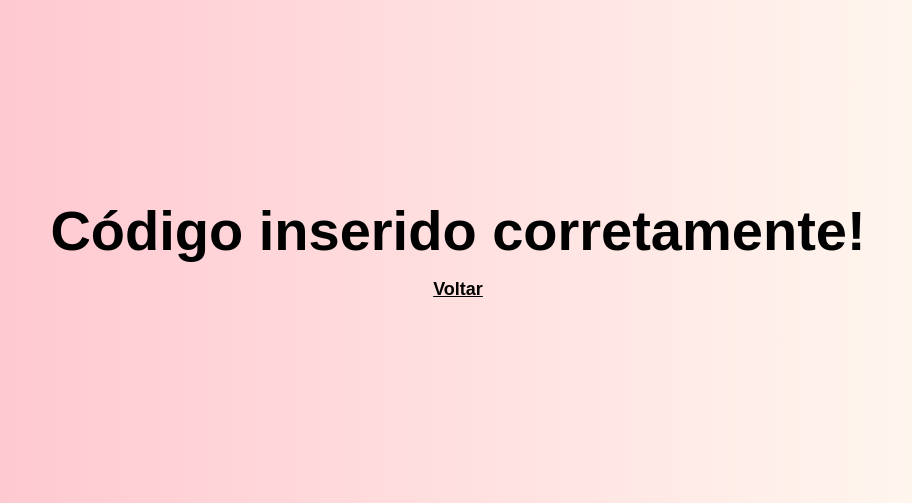
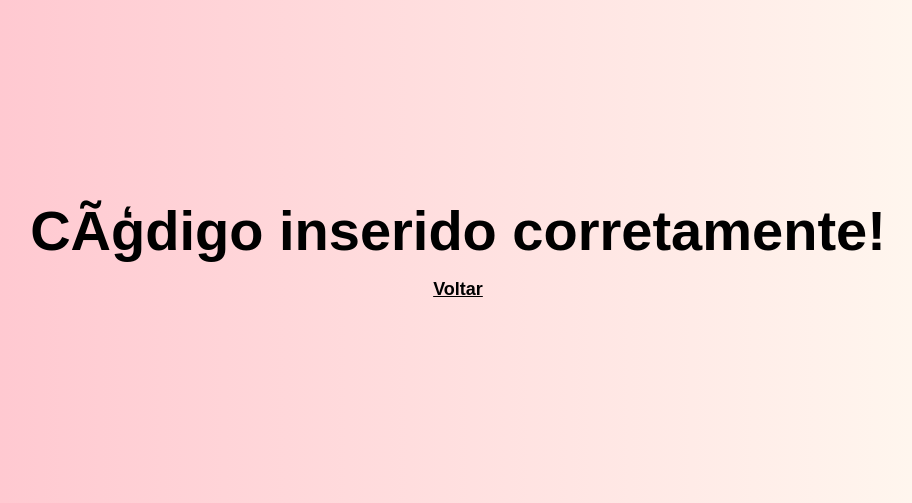
Before and after one commit to leolimag/two-factor-auth, a PHP site: page /success.php in a window 1280 px wide. Shown: the part 170-673 px from the top of the page, without its empty margins (182-1094 px from the left). Run offline with PHP 8.4, Linux system fonts and the light colour scheme.

Commit message:
Update success.php

```diff
--- a/two-factor-authentication/success.php
+++ b/two-factor-authentication/success.php
@@ -5,11 +5,11 @@
     <meta http-equiv="X-UA-Compatible" content="IE=edge">
     <meta name="viewport" content="width=device-width, initial-scale=1.0">
     <link rel="stylesheet" href="css/style.css">
-    <title>Código correto</title>
+    <title>CÃģdigo correto</title>
 </head>
 <body class="background">
 <div class="content-success">
-    <h1>Código inserido corretamente!</h1>
+    <h1>CÃģdigo inserido corretamente!</h1>
     <p><a class="link" href="index.php">Voltar</a></p>
 </div>
 </body>
```
